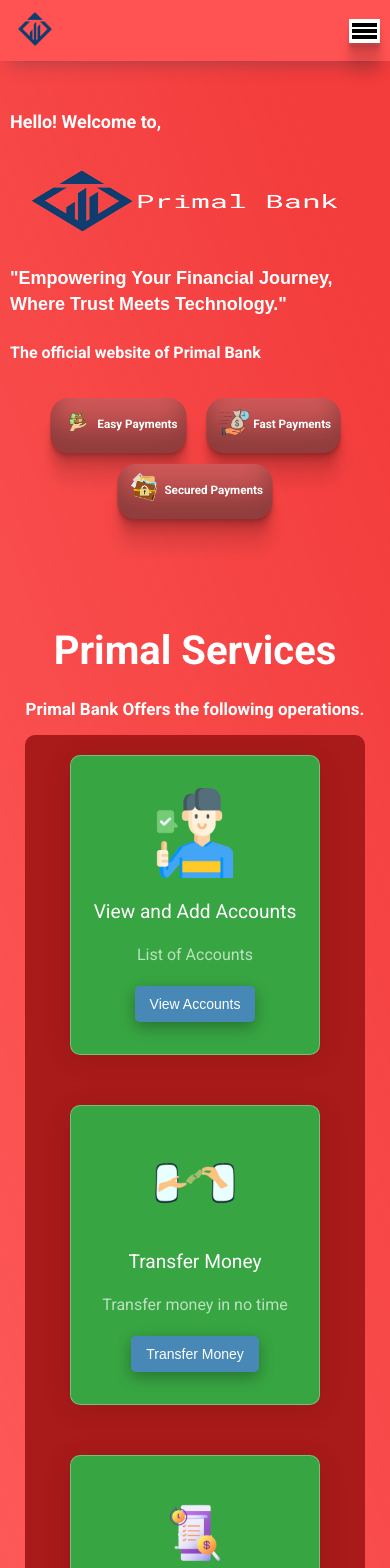
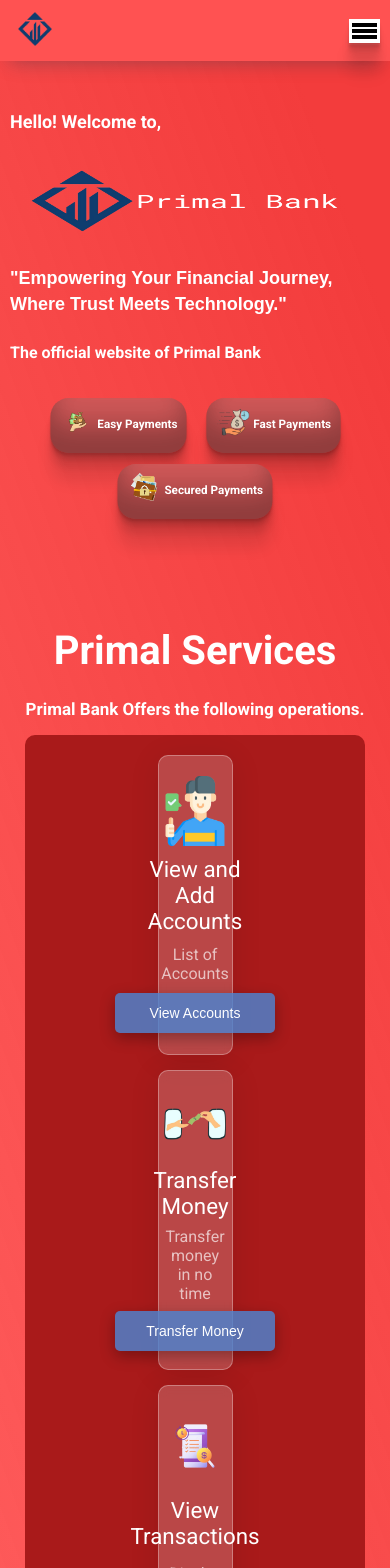
Before and after one commit to kystaines/primal-bank-final, a React (Create React App) app: page / in a window 390 px wide. Shown: the top 1568 px of the page. Built offline with nearby package versions, Linux system fonts and the light colour scheme.

Commit message:
css style

```diff
--- a/src/styles/services.scss
+++ b/src/styles/services.scss
@@ -3,8 +3,7 @@
   padding: 15px;
   margin: 10px;
 
-    h3
-    {
+  h3 {
     font-size: 17px;
     align-items: center;
     text-align: center;
@@ -23,7 +22,7 @@
 .services-box {
   display: flex;
   justify-content: center;
-    gap:50px;
+  gap: 50px;
   align-items: center;
   flex-wrap: wrap;
   margin-top: 1rem;
@@ -82,7 +81,7 @@
     }
 
     &:hover {
-            background-color: rgba(36, 216, 54, 0.896);
+      background-color: rgba(0, 255, 26, 0.896);
 
       img {
         transform: scale(1.2);
@@ -91,66 +90,65 @@
   }
 }
 
-// @media (max-width:800px)
-// {
-//     .services-box {
-//         display: flex;
-//        flex-direction: column;
-//        justify-content: center;
-//        align-items: center;
-//        gap:15px;
+@media (max-width: 800px) {
+  .services-box {
+    display: flex;
+    flex-direction: column;
+    justify-content: center;
+    align-items: center;
+    gap: 15px;
 
-//         .card {
-//             width: 25%;
-//             height: 300px;
+    .card {
+      width: 25%;
+      height: 300px;
 
-//             display: flex;
-//             padding: 10px;
-//             flex-direction: column;
-//             justify-content: space-evenly;
-//             align-items: center;
-//             text-align: center;
+      display: flex;
+      padding: 10px;
+      flex-direction: column;
+      justify-content: space-evenly;
+      align-items: center;
+      text-align: center;
 
-//             background: rgba(255, 255, 255, 0.2);
-//             border-radius: 10px;
-//             box-shadow: 0 4px 30px rgba(0, 0, 0, 0.1);
-//             backdrop-filter: blur(5px);
-//             -webkit-backdrop-filter: blur(5px);
-//             border: 1px solid rgba(255, 255, 255, 0.3);
-//             transition: all 1s ease-in-out;
+      background: rgba(255, 255, 255, 0.2);
+      border-radius: 10px;
+      box-shadow: 0 4px 30px rgba(0, 0, 0, 0.1);
+      backdrop-filter: blur(5px);
+      -webkit-backdrop-filter: blur(5px);
+      border: 1px solid rgba(255, 255, 255, 0.3);
+      transition: background-color 0.5s ease-in-out;
 
-//             img {
-//                 width: 70px;
-//                 transition: all 0.3s ease-in-out;
-//             }
+      img {
+        width: 70px;
+        transition: all 0.3s ease-in-out;
+      }
 
-//             .service-name {
-//                 font-size: 1.4rem;
-//             }
+      .service-name {
+        font-size: 1.4rem;
+      }
 
-//             .service-desc {
-//                 font-size: 1rem;
-//                 color: #ffffffa9;
-//             }
+      .service-desc {
+        font-size: 1rem;
+        color: #ffffffa9;
+      }
 
-//             button {
-//                 // width: 10rem;
-//                 // height: 2.5rem;
-//                 padding: 10px 15px;
-//                 border-radius: 5px;
-//                 font-size: 14px;
-//                 border: none;
-//                 transition: 0.5s;
-//                 font-weight: 500;
-//             }
+      button {
+        width: 10rem;
+        height: 2.5rem;
+        padding: 10px 15px;
+        border-radius: 5px;
+        font-size: 14px;
+        border: none;
+        transition: 0.5s;
+        font-weight: 500;
+      }
 
-//             &:hover {
-//                 background-color: rgba(95, 199, 220, 0.896);
+      &:hover {
+        background-color: rgba(95, 199, 220, 0.896);
 
-//                 img {
-//                     transform: scale(1.2);
-//                 }
-//             }
-//         }
-//     }
-// }
+        img {
+          transform: scale(1.2);
+        }
+      }
+    }
+  }
+}
```
Lines whose indentation alone changed are shown as unchanged.
